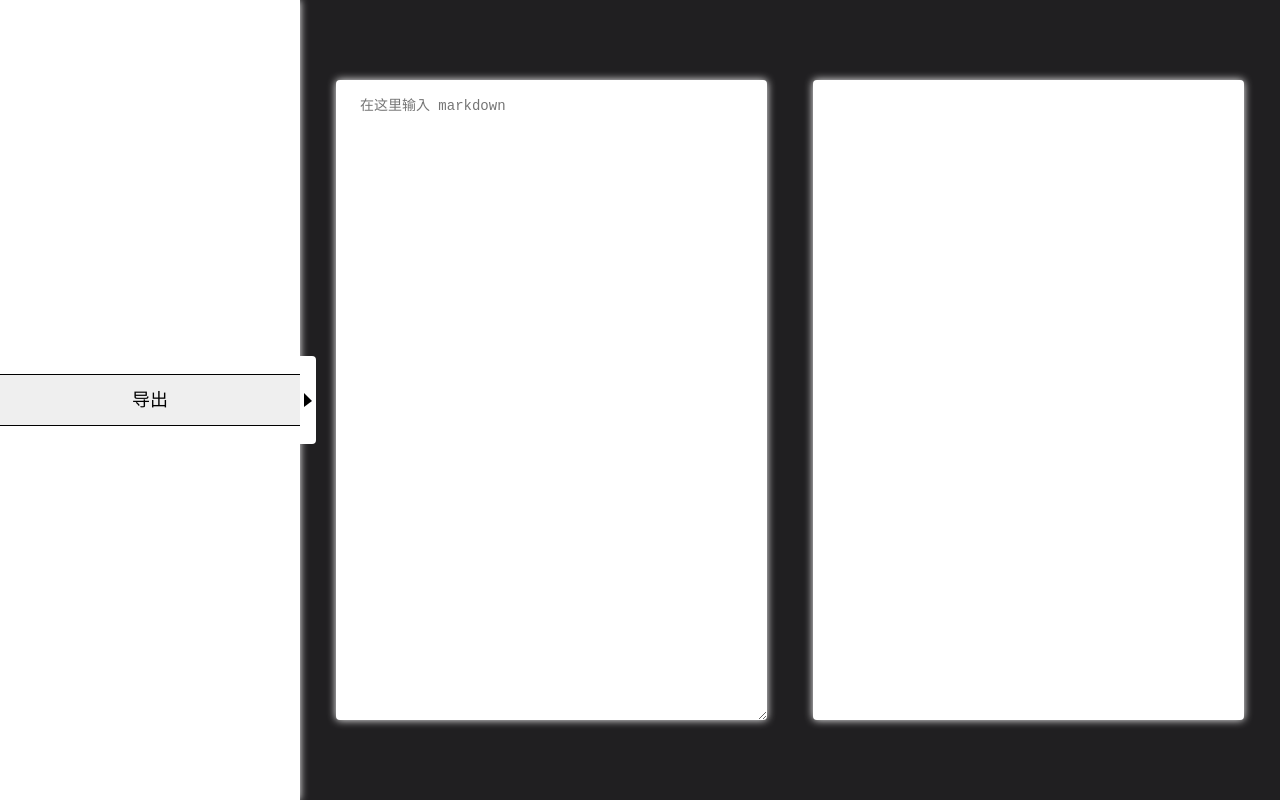
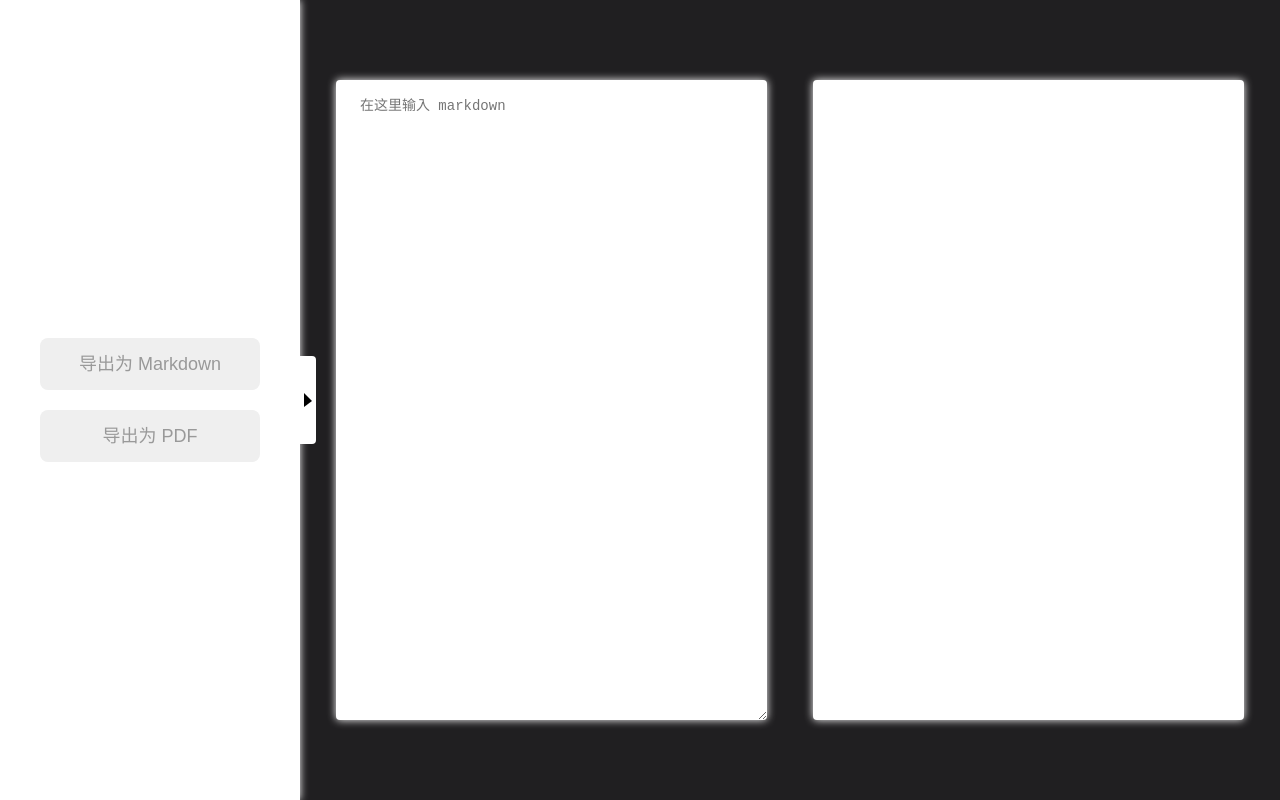
Before and after one commit to parrotdance/parrot-resume, a Vue app: page /#/ in a window 1280 px wide. Built offline with nearby package versions, Linux system fonts and the light colour scheme.

Commit message:
新增导出为 Markdown 文件的功能

```diff
--- /dev/null
+++ b/src/utils/mdParser.js
@@ -0,0 +1,10 @@
+export default function mdParser(content, name) {
+  const exportBlob = new Blob([content]);
+  const downloadLink = document.createElement('a');
+  downloadLink.href = URL.createObjectURL(exportBlob);
+  downloadLink.download = name;
+  downloadLink.style.display = 'none';
+  document.body.appendChild(downloadLink);
+  downloadLink.click();
+  document.body.removeChild(downloadLink);
+}
--- a/src/views/Home.vue
+++ b/src/views/Home.vue
@@ -14,6 +14,7 @@
 
 <script>
   import MarkdownIt from 'markdown-it';
+  import content2md from '@/utils/mdParser';
   import element2pdf from '@/utils/pdfParser';
   import { EventBus } from '@/plugins/eventbus';
 
@@ -33,6 +34,7 @@
       }
     },
     mounted() {
+      EventBus.$on('EXPORT_MD_FILE', this.exportMdFile);
       EventBus.$on('EXPORT_PDF_FILE', this.exportPdfFile);
     },
     beforeDestroy() {
@@ -54,6 +56,9 @@
           this.result = MD.render(this.markdown);
           this.canParse = true;
         }, 500);
+      },
+      exportMdFile() {
+        content2md(this.markdown, 'file.md');
       },
       exportPdfFile() {
         const target = document.getElementById('result');
--- a/src/views/Sidebar.vue
+++ b/src/views/Sidebar.vue
@@ -1,7 +1,8 @@
 <template>
   <div class="sidebar" :style="{'flex-basis': expand ? '300px' : '0'}">
     <div class="operator-wrapper">
-      <button class="operator" @click="exportFile">导出</button>
+      <button class="operator" @click="exportFile2md">导出为 Markdown</button>
+      <button class="operator" @click="exportFile2pdf">导出为 PDF</button>
     </div>
     <div
       :class="['switch', { hover: hoverSwitch }]"
@@ -34,7 +35,10 @@
           this.hoverSwitch = true;
         }
       },
-      exportFile() {
+      exportFile2md() {
+        EventBus.$emit("EXPORT_MD_FILE");
+      },
+      exportFile2pdf() {
         EventBus.$emit("EXPORT_PDF_FILE");
       },
       toggleSidebar() {
@@ -56,22 +60,28 @@
     height: 100%;
     flex-direction: column;
     justify-content: center;
+    align-items: center;
     overflow: hidden;
     z-index: 2;
   }
   .operator {
+    margin: 10px 0;
+    width: 220px;
     font-size: 18px;
     line-height: 48px;
     border: none;
     white-space: nowrap;
-    border-top: 1px solid black;
-    border-bottom: 1px solid black;
+    border: 1px solid transparent;
+    color: #999999;
+    border-radius: 8px;
     outline: none;
     cursor: pointer;
     transition: all 0.2s ease;
   }
   .operator:hover {
-    background-color: #cccccc;
+    box-shadow: 0 0 8px #666666;
+    background-color: #eeeeee;
+    color: black;
   }
   .switch {
     position: absolute;
```
